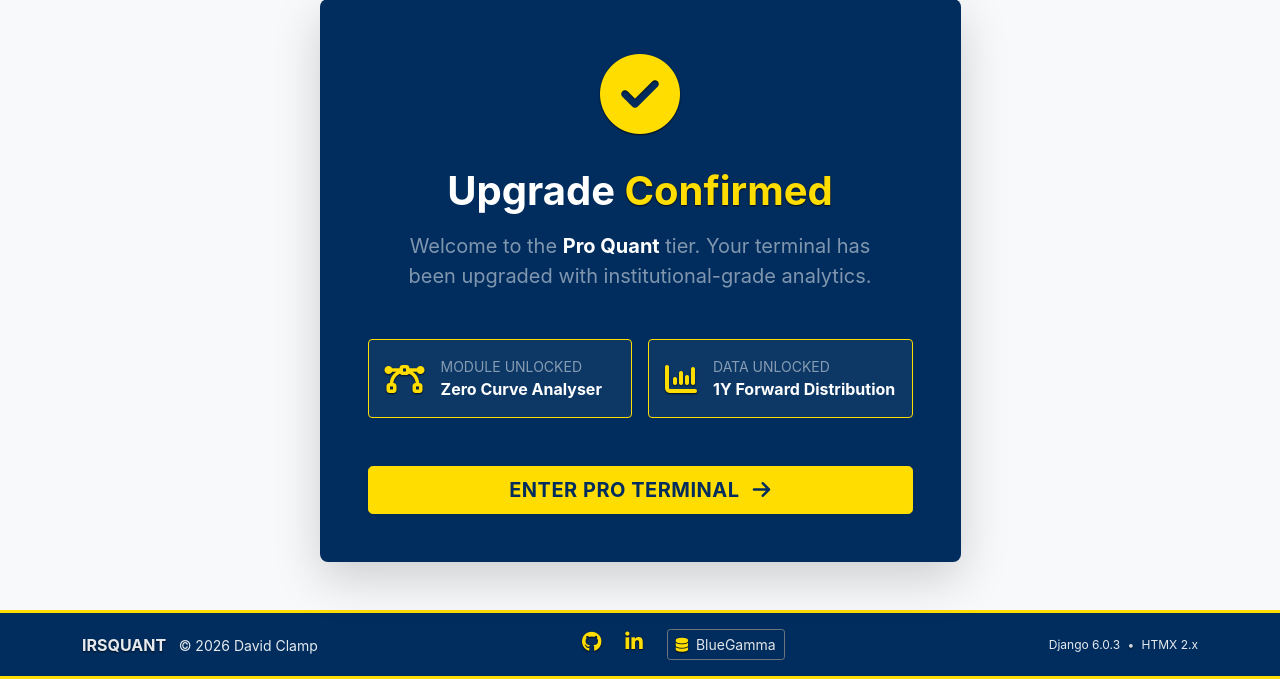
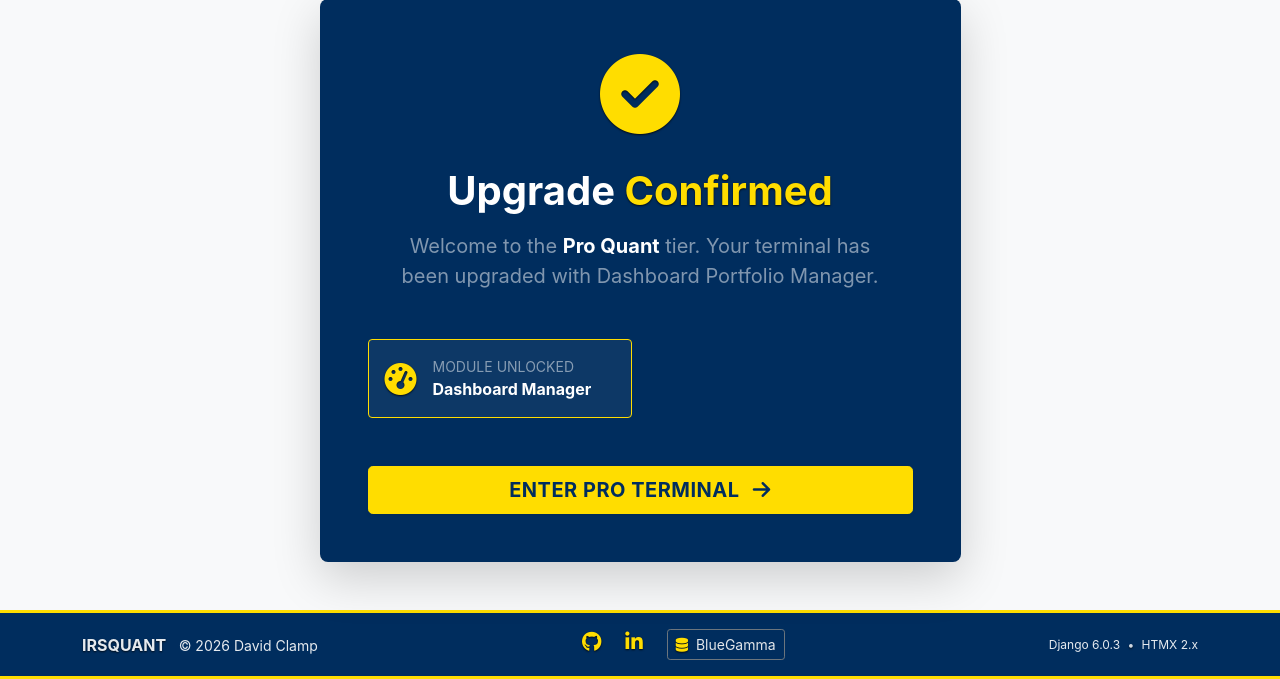
Before and after one commit to DavidClamp/project-swaps, a Django app: template workspace/templates/workspace/payment_success.html in a window 1280 px wide. Shown: the part 191-870 px from the top of the page. Run offline with Django 4.2, Linux system fonts and the light colour scheme; the template is opened without the code that fills it, so the values that code supplies are empty.

Commit message:
Continue stripe checks and css

```diff
--- a/workspace/templates/workspace/dashboard.html
+++ b/workspace/templates/workspace/dashboard.html
@@ -133,8 +133,7 @@
     {% if user.profile and user.profile.is_subscriber %}
       <div class="text-center py-2">
         <i class="fa-solid fa-check-circle fa-2x text-success mb-2"></i>
-        <p class="text-white fw-bold mb-0 small">Unlimited Access</p>
-        <p class="text-white-50 mb-0" style="font-size: 0.75rem;">QuantLib Engine Enabled</p>
+        <p class="text-white fw-bold mb-0">Unlimited Access</p>
       </div>
     {% else %}
       <!-- Fallback for Basic Users OR Missing Profiles -->
@@ -150,7 +149,7 @@
       </div>
     {% endif %}
 
-  </div>
+  </div><p cl
 </div>
 
     </div>
--- a/workspace/templates/workspace/payment_success.html
+++ b/workspace/templates/workspace/payment_success.html
@@ -23,7 +23,7 @@
                 <!-- Body:  -->
                     <p class="text-white-50 fs-5 mb-5 px-3">
                         Welcome to the <strong class="text-white">Pro Quant</strong> tier.
-                        Your terminal has been upgraded with institutional-grade analytics.
+                        Your terminal has been upgraded with Dashboard Portfolio Manager.
                     </p>
 
                 <!-- Unlocked Features Grid -->
@@ -32,21 +32,10 @@
                         <!-- Feature 1 -->
                             <div class="p-3 rounded h-100 d-flex align-items-center"
                                  style="border: 1px solid var(--ua-gold); background-color: rgba(255,255,255,0.05);">
-                                <i class="fa-solid fa-bezier-curve text-ua-gold fa-2x me-3"></i>
+                                <i class="fa-solid fa-gauge-high text-ua-gold fa-2x me-3"></i>
                                 <div>
                                     <div class="small text-white-50 text-uppercase">Module Unlocked</div>
-                                    <div class="fw-bold text-white">Zero Curve Analyser</div>
-                                </div>
-                            </div>
-                        </div>
-                        <div class="col-sm-6">
-                        <!-- Feature 2 -->
-                            <div class="p-3 rounded h-100 d-flex align-items-center"
-                                 style="border: 1px solid var(--ua-gold); background-color: rgba(255,255,255,0.05);">
-                                <i class="fa-solid fa-chart-column text-ua-gold fa-2x me-3"></i>
-                                <div>
-                                    <div class="small text-white-50 text-uppercase">Data Unlocked</div>
-                                    <div class="fw-bold text-white">1Y Forward Distribution</div>
+                                    <div class="fw-bold text-white">Dashboard Manager</div>
                                 </div>
                             </div>
                         </div>
```
Also changed, not shown: documentation/responsiveness/desktop_subscription.png, documentation/responsiveness/laptop_subscription.png, documentation/responsiveness/mobile_subscription.png, documentation/tests/stripe_paymentcard.png (added), documentation/tests/stripe_paymentconfirmed.png (added), documentation/tests/stripe_subscription.png.
